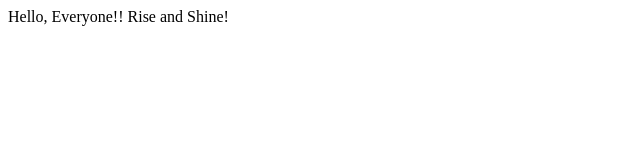
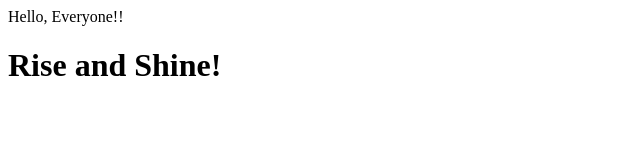
Before and after one commit to neutralheart/PJE_test, a plain HTML site: page index.html in a window 1280 px wide. Shown: the whole page, without its empty margins (0-640 px from the left). Drawn offline with Linux system fonts and the light colour scheme.

Commit message:
Update index.html

```diff
--- a/index.html
+++ b/index.html
@@ -1,2 +1,2 @@
 Hello, Everyone!!
-<h> Rise and Shine! </h>
+<h1> Rise and Shine! </h1>
```
